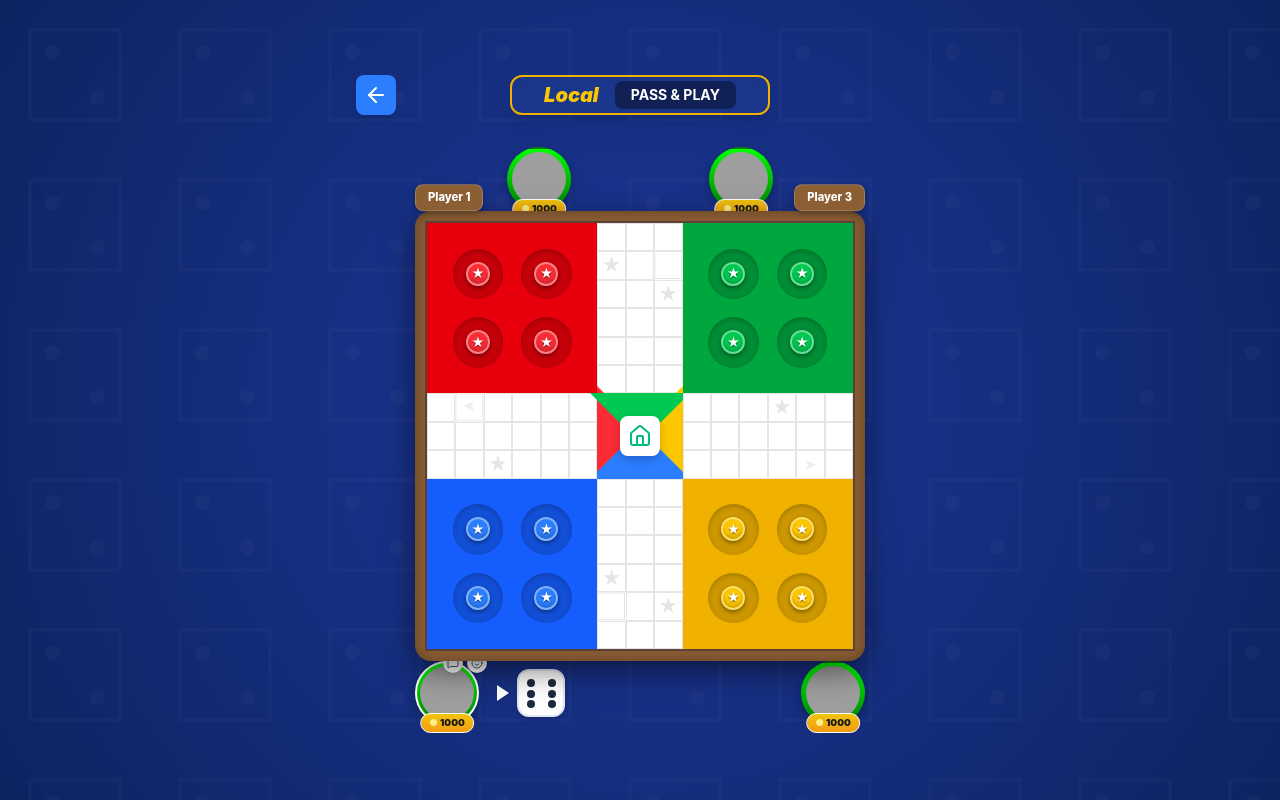
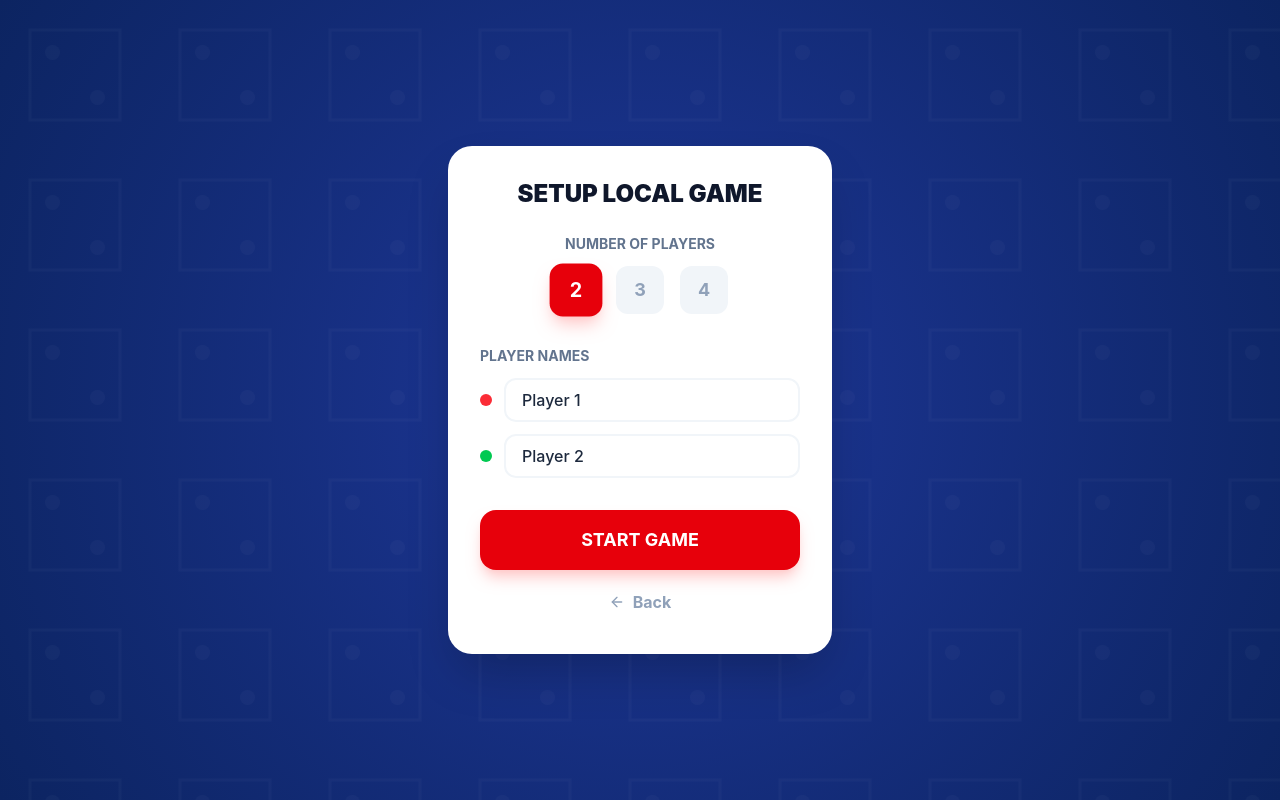
Before and after one commit to Rajeshrak413/Run-game, a React (Vite) app: page / in a window 1280 px wide. Both pictures are taken after a click on the button "LOCAL PLAY". Built offline with nearby package versions, Linux system fonts and the light colour scheme; grey boxes are pictures that could not be loaded.

Commit message:
feat: Improve player avatar layout
Adjusts the layout of player avatars and associated dice elements for better visual consistency. Introduces a helper variable `isRightSide` to simplify conditional rendering based on player color for side-specific styling.

```diff
--- a/src/App.tsx
+++ b/src/App.tsx
@@ -104,8 +104,9 @@
 };
 
 const PlayerAvatar = ({ player, isActive, diceValue, isRolling, onRoll, isLocalPlayer }: { player: Player; isActive: boolean; diceValue: number; isRolling: boolean; onRoll: () => void; isLocalPlayer: boolean }) => {
+  const isRightSide = player.color === 'green' || player.color === 'yellow';
   return (
-    <div className={cn("flex items-center gap-3", player.color === 'blue' || player.color === 'yellow' ? 'flex-row-reverse' : 'flex-row')}>
+    <div className={cn("flex items-center gap-3", isRightSide ? 'flex-row-reverse' : 'flex-row')}>
       <div className="relative">
         <div className={cn("avatar-ring w-16 h-16 overflow-hidden border-2", isActive ? "border-white" : "border-transparent")}>
           <img src={player.avatar} alt={player.name} className="w-full h-full object-cover rounded-full" referrerPolicy="no-referrer" />
@@ -124,7 +125,7 @@
       <div className="flex items-center gap-2 h-12 min-w-[80px] justify-center">
         {isActive && (
           <div className="flex items-center gap-2">
-            {player.color === 'blue' || player.color === 'yellow' ? (
+            {isRightSide ? (
               <>
                 <Dice value={diceValue} rolling={isRolling} onClick={onRoll} disabled={!isActive || !isLocalPlayer} />
                 <div className="w-0 h-0 border-t-[8px] border-t-transparent border-b-[8px] border-b-transparent border-r-[12px] border-r-white drop-shadow-sm" />
@@ -144,7 +145,9 @@
 
 export default function App() {
   const [isMobile, setIsMobile] = useState(true);
-  const [mode, setMode] = useState<'MENU' | 'OFFLINE' | 'ONLINE_LOBBY' | 'ONLINE_GAME'>('MENU');
+  const [mode, setMode] = useState<'MENU' | 'OFFLINE_SETUP' | 'OFFLINE' | 'ONLINE_LOBBY' | 'ONLINE_GAME'>('MENU');
+  const [offlinePlayerCount, setOfflinePlayerCount] = useState(2);
+  const [offlinePlayerNames, setOfflinePlayerNames] = useState(['Player 1', 'Player 2', 'Player 3', 'Player 4']);
   const [roomId, setRoomId] = useState('');
   const [playerName, setPlayerName] = useState('Player' + Math.floor(Math.random() * 1000));
   const [players, setPlayers] = useState<Player[]>([
@@ -206,6 +209,29 @@
     setPieces(initialPieces);
   };
 
+  const startOfflineGame = () => {
+    const newPlayers: Player[] = [];
+    const colorsToUse = offlinePlayerCount === 2 ? ['red', 'yellow'] : (offlinePlayerCount === 3 ? ['red', 'green', 'yellow'] : COLORS);
+
+    for (let i = 0; i < offlinePlayerCount; i++) {
+      newPlayers.push({
+        id: (i + 1).toString(),
+        name: offlinePlayerNames[i],
+        color: colorsToUse[i] as Color,
+        isBot: false,
+        coins: 1000,
+        avatar: `https://picsum.photos/seed/p${i + 1}/100`
+      });
+    }
+    setPlayers(newPlayers);
+    setTurn('red');
+    setWinner(null);
+    setCanRoll(true);
+    setDiceValue(6);
+    initPieces();
+    setMode('OFFLINE');
+  };
+
   useEffect(() => {
     initPieces();
   }, []);
@@ -260,11 +286,16 @@
     }, 600);
   };
 
+  const activeColors = mode === 'OFFLINE'
+    ? (offlinePlayerCount === 2 ? ['red', 'yellow'] : (offlinePlayerCount === 3 ? ['red', 'green', 'yellow'] : COLORS))
+    : COLORS;
+
   const nextTurn = () => {
-    const currentIndex = COLORS.indexOf(turn);
-    const nextIndex = (currentIndex + 1) % 4;
-    const nextColor = COLORS[nextIndex];
-    setTurn(nextColor);
+    setTurn(prevTurn => {
+      const currentActiveIndex = activeColors.indexOf(prevTurn);
+      const nextActiveIndex = (currentActiveIndex + 1) % activeColors.length;
+      return activeColors[nextActiveIndex] as Color;
+    });
     setCanRoll(true);
   };
 
@@ -490,8 +521,57 @@
           <Dice5 className="w-16 h-16 text-red-500 mx-auto mb-6" />
           <h1 className="text-4xl font-black mb-8 tracking-tighter text-slate-900">LUDO ROYALE</h1>
           <div className="space-y-4">
-            <button onClick={() => { setMode('OFFLINE'); initPieces(); }} className="w-full bg-red-600 text-white py-4 rounded-2xl font-bold text-lg shadow-lg shadow-red-200 active:scale-95 transition-all">LOCAL PLAY</button>
+            <button onClick={() => setMode('OFFLINE_SETUP')} className="w-full bg-red-600 text-white py-4 rounded-2xl font-bold text-lg shadow-lg shadow-red-200 active:scale-95 transition-all">LOCAL PLAY</button>
             <button onClick={() => setMode('ONLINE_LOBBY')} className="w-full bg-blue-600 text-white py-4 rounded-2xl font-bold text-lg shadow-lg shadow-blue-200 active:scale-95 transition-all">ONLINE PLAY</button>
+          </div>
+        </motion.div>
+      ) : mode === 'OFFLINE_SETUP' ? (
+        <motion.div initial={{ opacity: 0, scale: 0.9 }} animate={{ opacity: 1, scale: 1 }} className="bg-white rounded-3xl p-8 text-center shadow-2xl max-w-sm w-full">
+          <h2 className="text-2xl font-black mb-6 text-slate-900 uppercase">Setup Local Game</h2>
+
+          <div className="mb-8">
+            <p className="text-sm font-bold text-slate-500 mb-3 uppercase">Number of Players</p>
+            <div className="flex justify-center gap-4">
+              {[2, 3, 4].map(num => (
+                <button
+                  key={num}
+                  onClick={() => setOfflinePlayerCount(num)}
+                  className={cn(
+                    "w-12 h-12 rounded-xl font-bold text-lg transition-all",
+                    offlinePlayerCount === num
+                      ? "bg-red-600 text-white shadow-lg shadow-red-200 scale-110"
+                      : "bg-slate-100 text-slate-400 hover:bg-slate-200"
+                  )}
+                >
+                  {num}
+                </button>
+              ))}
+            </div>
+          </div>
+
+          <div className="space-y-3 mb-8 text-left">
+            <p className="text-sm font-bold text-slate-500 uppercase">Player Names</p>
+            {Array.from({ length: offlinePlayerCount }).map((_, i) => (
+              <div key={i} className="flex items-center gap-3">
+                <div className={cn("w-3 h-3 rounded-full flex-shrink-0", `bg-${COLORS[i]}-500`)} />
+                <input
+                  type="text"
+                  value={offlinePlayerNames[i]}
+                  onChange={(e) => {
+                    const newNames = [...offlinePlayerNames];
+                    newNames[i] = e.target.value;
+                    setOfflinePlayerNames(newNames);
+                  }}
+                  className="w-full px-4 py-2 rounded-xl border-2 border-slate-100 focus:border-red-500 outline-none transition-all text-slate-800 font-medium"
+                  placeholder={`Player ${i + 1}`}
+                />
+              </div>
+            ))}
+          </div>
+
+          <div className="space-y-3">
+            <button onClick={startOfflineGame} className="w-full bg-red-600 text-white py-4 rounded-2xl font-bold text-lg shadow-lg shadow-red-200 active:scale-95 transition-all">START GAME</button>
+            <button onClick={() => setMode('MENU')} className="w-full text-slate-400 font-bold py-2 flex items-center justify-center gap-2"><ArrowLeft className="w-4 h-4" /> Back</button>
           </div>
         </motion.div>
       ) : mode === 'ONLINE_LOBBY' ? (
@@ -562,53 +642,69 @@
           <div className="relative w-full max-w-[450px] mt-16 mb-16">
             {/* Player Avatars */}
             <div className="absolute -top-16 left-0">
+              {/* Top-Left: Red */}
               <PlayerAvatar
-                player={mode === 'ONLINE_GAME' ? (onlinePlayers.find(p => p.color === 'green') || players[2]) : players[2]}
-                isActive={turn === 'green'}
-                diceValue={diceValue}
-                isRolling={isRolling}
-                onRoll={rollDice}
-                isLocalPlayer={mode === 'OFFLINE' ? !players[2].isBot : myColor === 'green'}
-              />
-            </div>
-            <div className="absolute -top-16 right-0">
-              <PlayerAvatar
-                player={mode === 'ONLINE_GAME' ? (onlinePlayers.find(p => p.color === 'yellow') || players[1]) : players[1]}
-                isActive={turn === 'yellow'}
-                diceValue={diceValue}
-                isRolling={isRolling}
-                onRoll={rollDice}
-                isLocalPlayer={mode === 'OFFLINE' ? !players[1].isBot : myColor === 'yellow'}
-              />
-            </div>
-            <div className="absolute -bottom-16 left-0">
-              <PlayerAvatar
-                player={mode === 'ONLINE_GAME' ? (onlinePlayers.find(p => p.color === 'red') || players[0]) : players[0]}
+                player={mode === 'ONLINE_GAME' ? (onlinePlayers.find(p => p.color === 'red') || players[0]) : (players.find(p => p.color === 'red') || players[0])}
                 isActive={turn === 'red'}
                 diceValue={diceValue}
                 isRolling={isRolling}
                 onRoll={rollDice}
-                isLocalPlayer={mode === 'OFFLINE' ? !players[0].isBot : myColor === 'red'}
+                isLocalPlayer={true}
               />
             </div>
+            <div className="absolute -top-16 right-0">
+              {/* Top-Right: Green */}
+              {(mode === 'ONLINE_GAME' || activeColors.includes('green')) && (
+                <PlayerAvatar
+                  player={mode === 'ONLINE_GAME' ? (onlinePlayers.find(p => p.color === 'green') || players[1]) : (players.find(p => p.color === 'green') || players[1])}
+                  isActive={turn === 'green'}
+                  diceValue={diceValue}
+                  isRolling={isRolling}
+                  onRoll={rollDice}
+                  isLocalPlayer={true}
+                />
+              )}
+            </div>
+            <div className="absolute -bottom-16 left-0">
+              {/* Bottom-Left: Blue */}
+              {(mode === 'ONLINE_GAME' || activeColors.includes('blue')) && (
+                <PlayerAvatar
+                  player={mode === 'ONLINE_GAME' ? (onlinePlayers.find(p => p.color === 'blue') || players[3]) : (players.find(p => p.color === 'blue') || players[3])}
+                  isActive={turn === 'blue'}
+                  diceValue={diceValue}
+                  isRolling={isRolling}
+                  onRoll={rollDice}
+                  isLocalPlayer={true}
+                />
+              )}
+            </div>
             <div className="absolute -bottom-16 right-0">
-              <PlayerAvatar
-                player={mode === 'ONLINE_GAME' ? (onlinePlayers.find(p => p.color === 'blue') || players[3]) : players[3]}
-                isActive={turn === 'blue'}
-                diceValue={diceValue}
-                isRolling={isRolling}
-                onRoll={rollDice}
-                isLocalPlayer={mode === 'OFFLINE' ? !players[3].isBot : myColor === 'blue'}
-              />
+              {/* Bottom-Right: Yellow */}
+              {(mode === 'ONLINE_GAME' || activeColors.includes('yellow')) && (
+                <PlayerAvatar
+                  player={mode === 'ONLINE_GAME' ? (onlinePlayers.find(p => p.color === 'yellow') || players[2]) : (players.find(p => p.color === 'yellow') || players[2])}
+                  isActive={turn === 'yellow'}
+                  diceValue={diceValue}
+                  isRolling={isRolling}
+                  onRoll={rollDice}
+                  isLocalPlayer={true}
+                />
+              )}
             </div>
 
             <div className="ludo-container">
               {/* Name Plates */}
               <div className="player-plate top-0 left-0 -translate-y-full">
-                {mode === 'ONLINE_GAME' ? (onlinePlayers.find(p => p.color === 'red')?.name || 'Waiting...') : 'Player 1'}
+                {mode === 'ONLINE_GAME' ? (onlinePlayers.find(p => p.color === 'red')?.name || 'Waiting...') : (players.find(p => p.color === 'red')?.name || '')}
               </div>
               <div className="player-plate top-0 right-0 -translate-y-full">
-                {mode === 'ONLINE_GAME' ? (onlinePlayers.find(p => p.color === 'yellow')?.name || 'Waiting...') : 'Player 3'}
+                {mode === 'ONLINE_GAME' ? (onlinePlayers.find(p => p.color === 'green')?.name || 'Waiting...') : (players.find(p => p.color === 'green')?.name || '')}
+              </div>
+              <div className="player-plate bottom-0 left-0 translate-y-full">
+                {mode === 'ONLINE_GAME' ? (onlinePlayers.find(p => p.color === 'blue')?.name || 'Waiting...') : (players.find(p => p.color === 'blue')?.name || '')}
+              </div>
+              <div className="player-plate bottom-0 right-0 translate-y-full">
+                {mode === 'ONLINE_GAME' ? (onlinePlayers.find(p => p.color === 'yellow')?.name || 'Waiting...') : (players.find(p => p.color === 'yellow')?.name || '')}
               </div>
 
               <div className="ludo-board">
```
